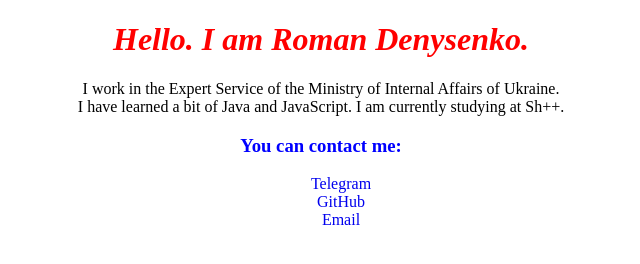
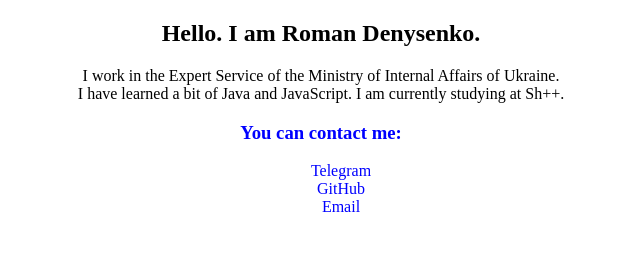
Before and after one commit to 7roden/7roden, a plain HTML site: page index.html in a window 1280 px wide. Shown: the whole page, without its empty margins (319-959 px from the left). Drawn offline with Linux system fonts and the light colour scheme.

Commit message:
change h2

```diff
--- a/css/style.css
+++ b/css/style.css
@@ -9,6 +9,7 @@ ul li {
     list-style: none;
 }
 a{
+    color: blue;
     text-decoration: none;
 }
 a:hover{
--- a/index.html
+++ b/index.html
@@ -11,7 +11,7 @@
 </head>
 
 <body>
-    <h1> Hello. I am Roman Denysenko. </h1>
+    <h2> Hello. I am Roman Denysenko. </h2>
     <p>I work in the Expert Service of the Ministry of Internal Affairs of Ukraine. <br>
         I have learned a bit of Java and JavaScript. I am currently studying at Sh++. <br>
     </p>
```
